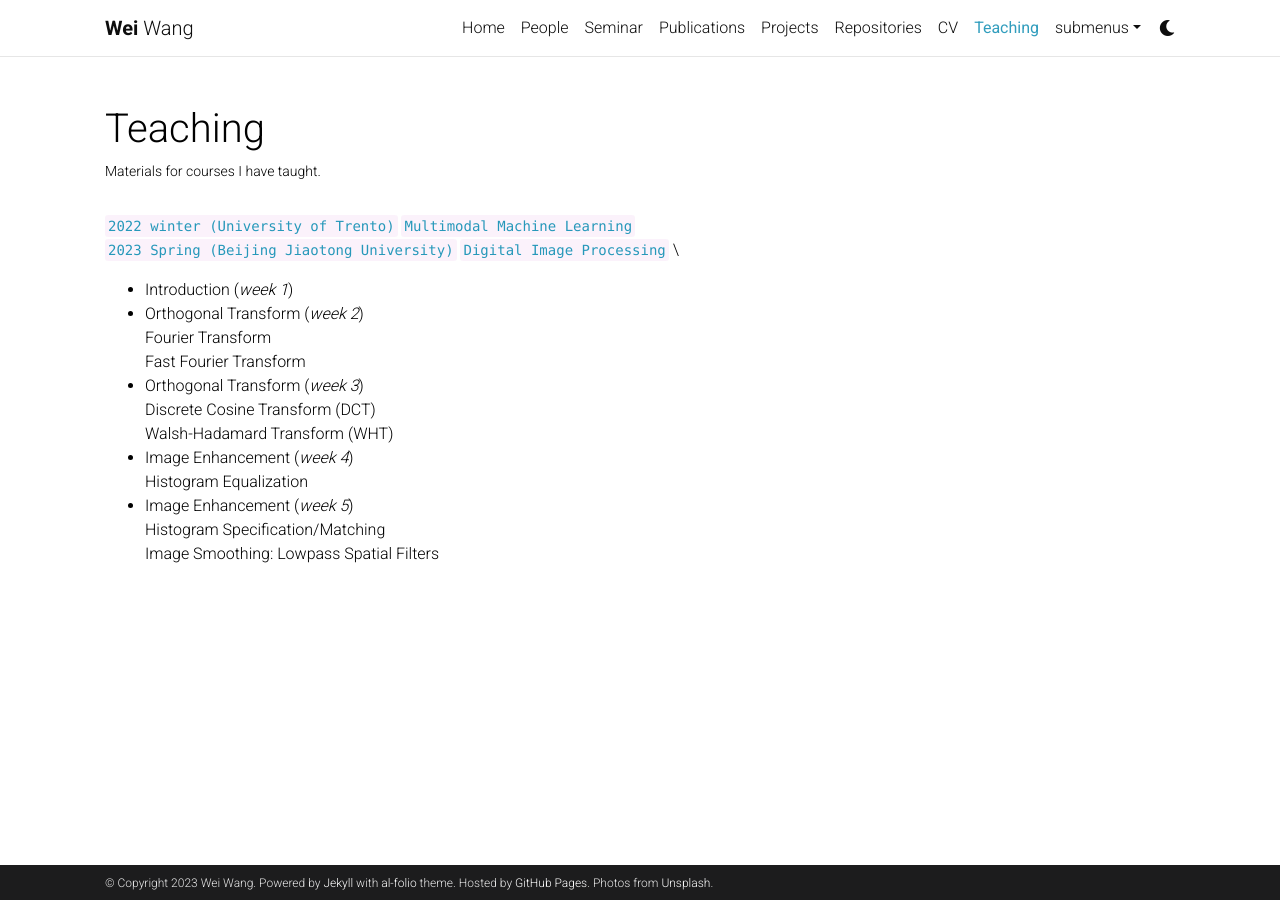
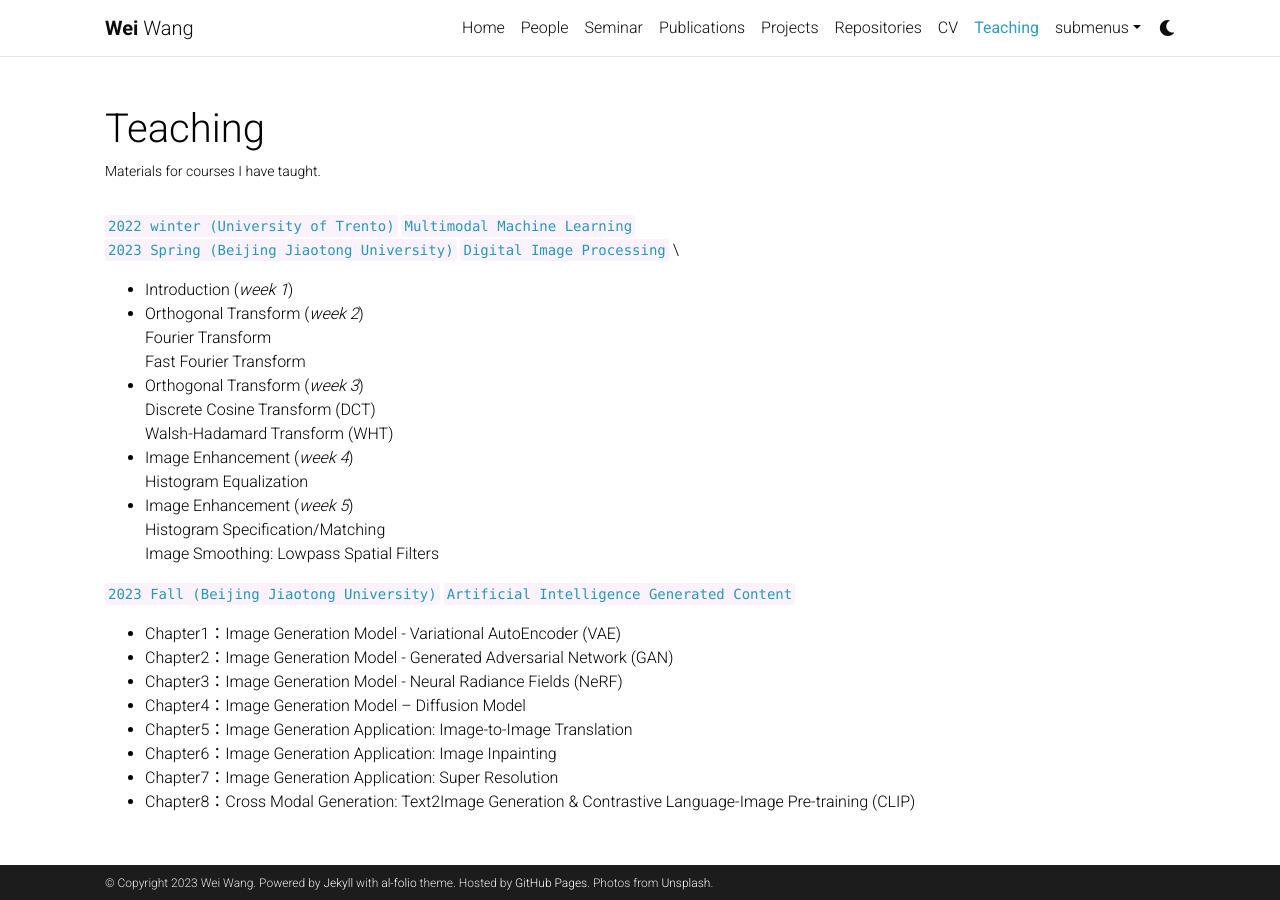
Before and after one commit to WeiWangTrento/WeiWangTrento.github.io, a Jekyll site: the page built from _pages/teaching.md, in a window 1280 px wide. Built offline with Jekyll 4.4.1, drawn with Linux system fonts in a browser that asks for light colours; comment, search, counter and statistics services are not loaded; a style sheet for code colours, icons or effects is not loaded.

Commit message:
Update teaching.md

```diff
--- a/_pages/teaching.md
+++ b/_pages/teaching.md
@@ -21,3 +21,13 @@ Histogram Equalization
 - Image Enhancement (_week 5_)\
 Histogram Specification/Matching\
 Image Smoothing: Lowpass Spatial Filters
+
+`2023 Fall (Beijing Jiaotong University)` `Artificial Intelligence Generated Content`
+- Chapter1：Image Generation Model - Variational AutoEncoder (VAE)
+- Chapter2：Image Generation Model - Generated Adversarial Network (GAN)
+- Chapter3：Image Generation Model - Neural Radiance Fields (NeRF)
+- Chapter4：Image Generation Model – Diffusion Model
+- Chapter5：Image Generation Application: Image-to-Image Translation
+- Chapter6：Image Generation Application: Image Inpainting
+- Chapter7：Image Generation Application: Super Resolution
+- Chapter8：Cross Modal Generation: Text2Image Generation & Contrastive Language-Image Pre-training (CLIP)
```
